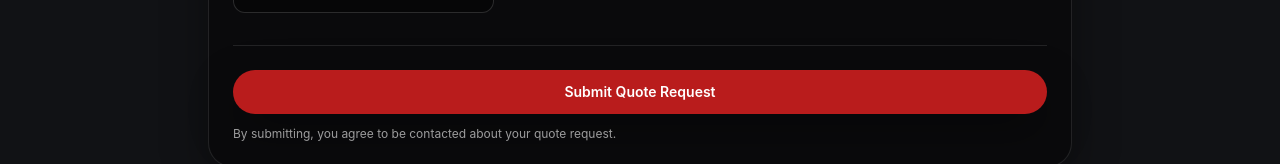
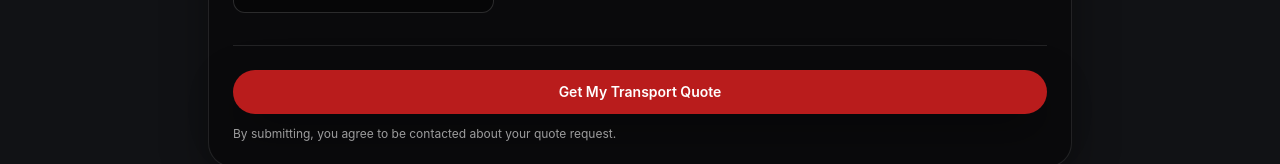
Before and after one commit to devcharles16/road-america-frontend, a React (Vite) app: page /quote in a window 1280 px wide. Shown: the part 984-1148 px from the top of the page. Built offline with nearby package versions, Linux system fonts and the light colour scheme.

Commit message:
update quote request button

```diff
--- a/src/pages/QuotePage.tsx
+++ b/src/pages/QuotePage.tsx
@@ -446,7 +446,7 @@ const QuotePage = () => {
               disabled={loading}
               className="inline-flex items-center justify-center rounded-full bg-brand-red px-8 py-3 text-sm font-semibold text-white shadow-soft-card hover:bg-brand-redSoft disabled:opacity-60"
             >
-              {loading ? "Submitting..." : "Submit Quote Request"}
+              {loading ? "Submitting..." : "Get My Transport Quote"}
             </button>
             <p className="text-xs text-white/60">
               By submitting, you agree to be contacted about your quote request.
```
